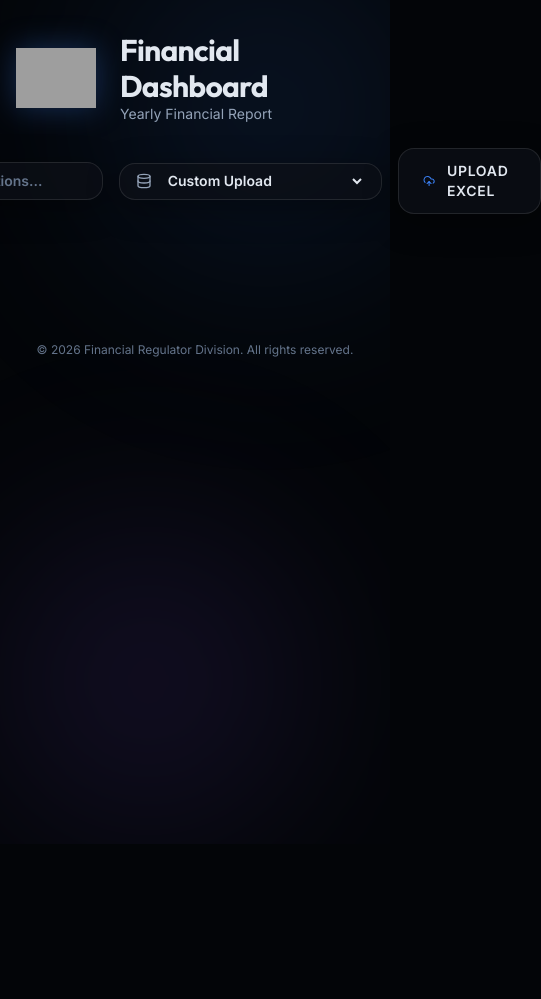
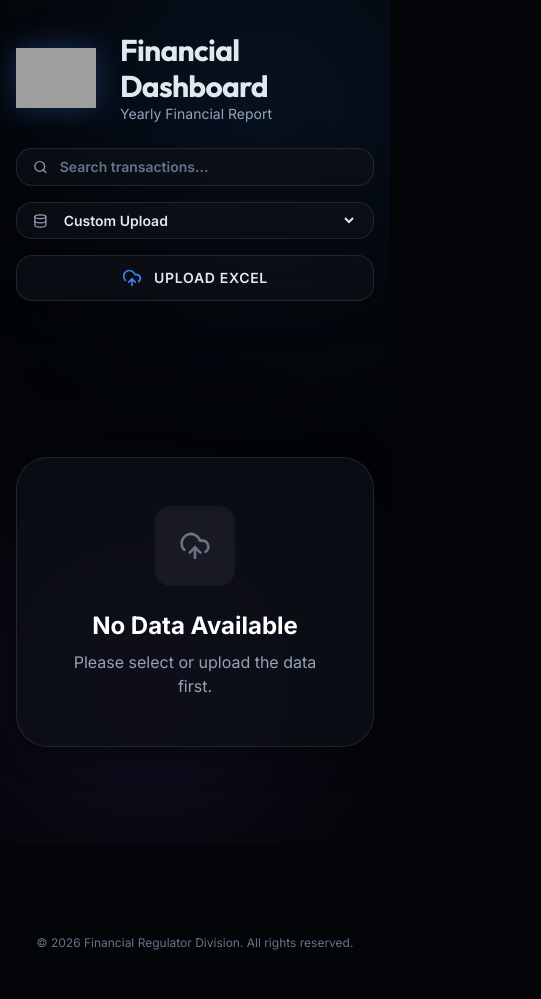
Before and after one commit to haxdo1/finsreport, a plain HTML site: page index.html in a window 390 px wide. Shown: the whole page, 541 px wide, since content can reach past the window. Before the commit the page ends 844 px from the top, so only its background shows below. Drawn offline with nearby package versions, Linux system fonts and the light colour scheme; grey boxes are pictures that could not be loaded.

Commit message:
Add files via upload

```diff
--- a/app.js
+++ b/app.js
@@ -21,6 +21,11 @@ ExcelInput.addEventListener('change', (e) => {
         processData(raw);
     };
     reader.readAsArrayBuffer(file);
+});
+
+// Initial logic to ensure empty state is visible correctly
+window.addEventListener('DOMContentLoaded', () => {
+    updateUI();
 });
 
 DataSourceSelector.addEventListener('change', (e) => {
@@ -203,10 +208,6 @@ function renderSelectors() {
     MonthSelector.innerHTML = '<option value="all">All Months</option>' + mNames.map((n, i) => `<option value="${i}">${n}</option>`).join('');
 
     YearSelector.onchange = MonthSelector.onchange = TypeSelector.onchange = SearchInput.oninput = updateUI; // Add Search listener
-
-    ['emptyState', 'insightsSection', 'statsSection', 'closingSection', 'chartsSection', 'filterSection', 'reportSection'].forEach(id => {
-        document.getElementById(id).classList.toggle('hidden', id === 'emptyState');
-    });
 }
 
 function isCorrection(r) {
@@ -301,6 +302,13 @@ function updateUI() {
     renderTable(filtered);
     renderCharts(filtered);
     renderInsights(filtered);
+
+    // Dynamic visibility
+    const hasData = dashboardData.length > 0;
+    ['emptyState'].forEach(id => document.getElementById(id).classList.toggle('hidden', hasData));
+    ['statsSection', 'closingSection', 'chartsSection', 'filterSection', 'reportSection', 'insightsSection'].forEach(id => {
+        document.getElementById(id).classList.toggle('hidden', !hasData);
+    });
 }
 
 function renderClosingSummary(net, year, month) {
--- a/index.html
+++ b/index.html
@@ -54,18 +54,18 @@
                 </div>
             </div>
 
-            <div class="flex items-center gap-4">
+            <div class="flex flex-col md:flex-row items-stretch md:items-center gap-4 w-full md:w-auto">
                 <!-- Data Source Selector -->
-                <div class="glass px-4 py-2 rounded-2xl border-white/10 flex items-center gap-3">
+                <div class="glass px-4 py-2 rounded-2xl border-white/10 flex items-center gap-3 w-full md:w-auto">
                     <i data-lucide="search" class="w-4 h-4 text-slate-400"></i>
                     <input type="text" id="searchInput" placeholder="Search transactions..."
-                        class="bg-transparent text-sm font-semibold text-slate-200 outline-none w-48 placeholder-slate-500">
+                        class="bg-transparent text-sm font-semibold text-slate-200 outline-none w-full md:w-48 placeholder-slate-500">
                 </div>
 
-                <div class="glass px-4 py-2 rounded-2xl border-white/10 flex items-center gap-3">
+                <div class="glass px-4 py-2 rounded-2xl border-white/10 flex items-center gap-3 w-full md:w-auto">
                     <i data-lucide="database" class="w-4 h-4 text-slate-400"></i>
                     <select id="dataSourceSelector"
-                        class="bg-transparent text-sm font-semibold text-slate-200 outline-none cursor-pointer">
+                        class="bg-transparent text-sm font-semibold text-slate-200 outline-none cursor-pointer w-full md:w-auto">
                         <option class="bg-dark-900 text-slate-200" value="upload">Custom Upload</option>
                         <option class="bg-dark-900 text-slate-200" value="combined">Combined Data (All)</option>
                         <option class="bg-dark-900 text-slate-200" value="Proposal.xlsx">Proposal Data</option>
@@ -80,9 +80,9 @@
                     </select>
                 </div>
 
-                <label id="uploadBtnLabel" for="excelInput" class="cursor-pointer group">
+                <label id="uploadBtnLabel" for="excelInput" class="cursor-pointer group w-full md:w-auto">
                     <div
-                        class="glass flex items-center gap-3 px-6 py-3 rounded-2xl border-white/10 hover:border-accent-blue/50 transition-all">
+                        class="glass flex items-center justify-center gap-3 px-6 py-3 rounded-2xl border-white/10 hover:border-accent-blue/50 transition-all w-full md:w-auto">
                         <i data-lucide="upload-cloud"
                             class="w-5 h-5 text-accent-blue group-hover:scale-110 transition-transform"></i>
                         <span class="font-semibold text-sm uppercase tracking-wider">Upload Excel</span>
@@ -196,21 +196,22 @@
         </div>
 
         <!-- Filters -->
-        <div id="filterSection" class="flex flex-wrap items-center gap-4 mb-8 hidden animate-slide-up print:hidden">
+        <div id="filterSection"
+            class="grid grid-cols-1 sm:grid-cols-2 md:flex flex-wrap items-center gap-4 mb-8 hidden animate-slide-up print:hidden">
             <select id="yearSelector"
-                class="glass px-6 py-3 rounded-xl text-white outline-none border-white/10 focus:border-accent-blue"></select>
+                class="glass px-6 py-3 rounded-xl text-white outline-none border-white/10 focus:border-accent-blue w-full md:w-auto"></select>
             <select id="monthSelector"
-                class="glass px-6 py-3 rounded-xl text-white outline-none border-white/10 focus:border-accent-blue"></select>
+                class="glass px-6 py-3 rounded-xl text-white outline-none border-white/10 focus:border-accent-blue w-full md:w-auto"></select>
             <select id="typeSelector"
-                class="glass px-6 py-3 rounded-xl text-white outline-none border-white/10 focus:border-accent-blue">
+                class="glass px-6 py-3 rounded-xl text-white outline-none border-white/10 focus:border-accent-blue w-full md:w-auto md:min-w-[150px]">
                 <option value="all" class="bg-dark-900">All Types</option>
                 <option value="deposit" class="bg-dark-900">Deposit (Masuk)</option>
                 <option value="withdraw" class="bg-dark-900">Withdraw (Keluar)</option>
             </select>
-
+        </div>
 
         <!-- Table -->
-            <div id="reportSection" class="glass rounded-3xl overflow-hidden hidden animate-slide-up">
+        <div id="reportSection" class="glass rounded-3xl overflow-hidden hidden animate-slide-up mb-12">
             <div class="p-8 border-b border-white/10 flex flex-wrap justify-between items-center gap-4">
                 <div class="flex items-center gap-4">
                     <h3 class="font-semibold font-outfit">Detailed Transactions</h3>
@@ -241,14 +242,14 @@
         </div>
 
         <!-- Empty State -->
-            <div id="emptyState" class="py-20 flex flex-col items-center animate-slide-up">
-                <div class="w-24 h-24 rounded-full bg-white/5 flex items-center justify-center mb-6">
-                    <i data-lucide="file-spreadsheet" class="w-10 h-10 text-slate-600"></i>
+        <div id="emptyState" class="min-h-[60vh] flex flex-col items-center justify-center animate-slide-up">
+            <div class="glass p-12 rounded-[2rem] border-white/10 text-center max-w-lg w-full">
+                <div class="w-20 h-20 rounded-2xl bg-white/5 flex items-center justify-center mb-6 mx-auto">
+                    <i data-lucide="upload-cloud" class="w-8 h-8 text-slate-500"></i>
                 </div>
-                <h2 class="text-xl font-bold text-slate-300">No Data Loaded</h2>
-                <p class="text-slate-500 text-center max-w-xs mt-2">Upload your Excel file to generate the financial
-                    report
-                    and analytics.</p>
+                <h2 class="text-2xl font-bold text-white mb-2">No Data Available</h2>
+                <p class="text-slate-400">Please select or upload the data first.</p>
+            </div>
         </div>
     </main>
 
--- a/style.css
+++ b/style.css
@@ -8,9 +8,19 @@
 }
 
 @keyframes blob-float {
-    0%, 100% { transform: translate(0, 0) scale(1); }
-    33% { transform: translate(30px, -50px) scale(1.1); }
-    66% { transform: translate(-30px, 20px) scale(0.9); }
+
+    0%,
+    100% {
+        transform: translate(0, 0) scale(1);
+    }
+
+    33% {
+        transform: translate(30px, -50px) scale(1.1);
+    }
+
+    66% {
+        transform: translate(-30px, 20px) scale(0.9);
+    }
 }
 
 .bg-blobs {
@@ -24,6 +34,11 @@
     background: var(--bg-dark);
 }
 
+body {
+    overflow-x: hidden;
+    width: 100%;
+}
+
 .blob {
     position: absolute;
     width: 500px;
@@ -33,8 +48,18 @@
     animation: blob-float 20s infinite ease-in-out;
 }
 
-.blob-1 { top: -100px; right: -100px; animation-delay: 0s; }
-.blob-2 { bottom: -100px; left: -100px; animation-delay: -5s; background: radial-gradient(circle, rgba(139, 92, 246, 0.15) 0%, transparent 70%); }
+.blob-1 {
+    top: -100px;
+    right: -100px;
+    animation-delay: 0s;
+}
+
+.blob-2 {
+    bottom: -100px;
+    left: -100px;
+    animation-delay: -5s;
+    background: radial-gradient(circle, rgba(139, 92, 246, 0.15) 0%, transparent 70%);
+}
 
 .glass {
     background: var(--bg-glass);
@@ -50,8 +75,15 @@
 }
 
 @keyframes slide-up {
-    from { transform: translateY(20px); opacity: 0; }
-    to { transform: translateY(0); opacity: 1; }
+    from {
+        transform: translateY(20px);
+        opacity: 0;
+    }
+
+    to {
+        transform: translateY(0);
+        opacity: 1;
+    }
 }
 
 ::-webkit-scrollbar {
```
Lines whose indentation alone changed are shown as unchanged.
